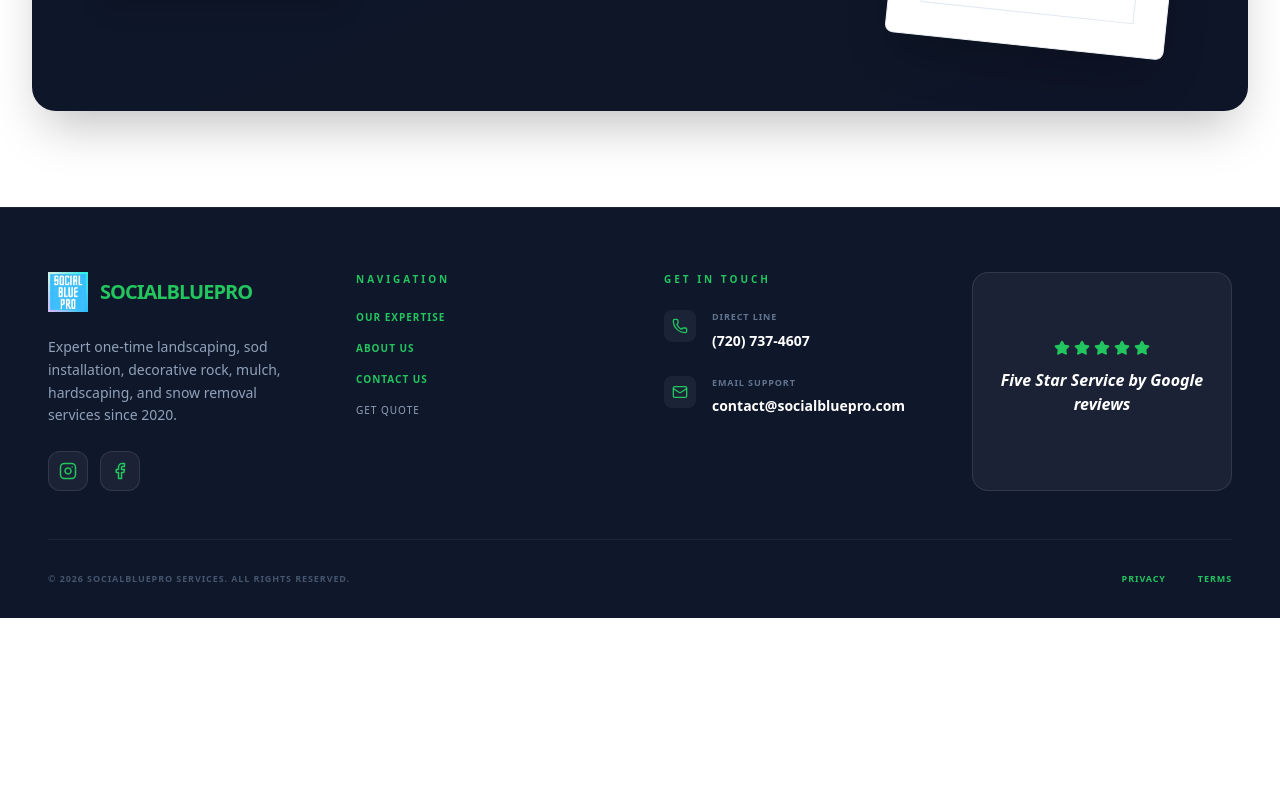
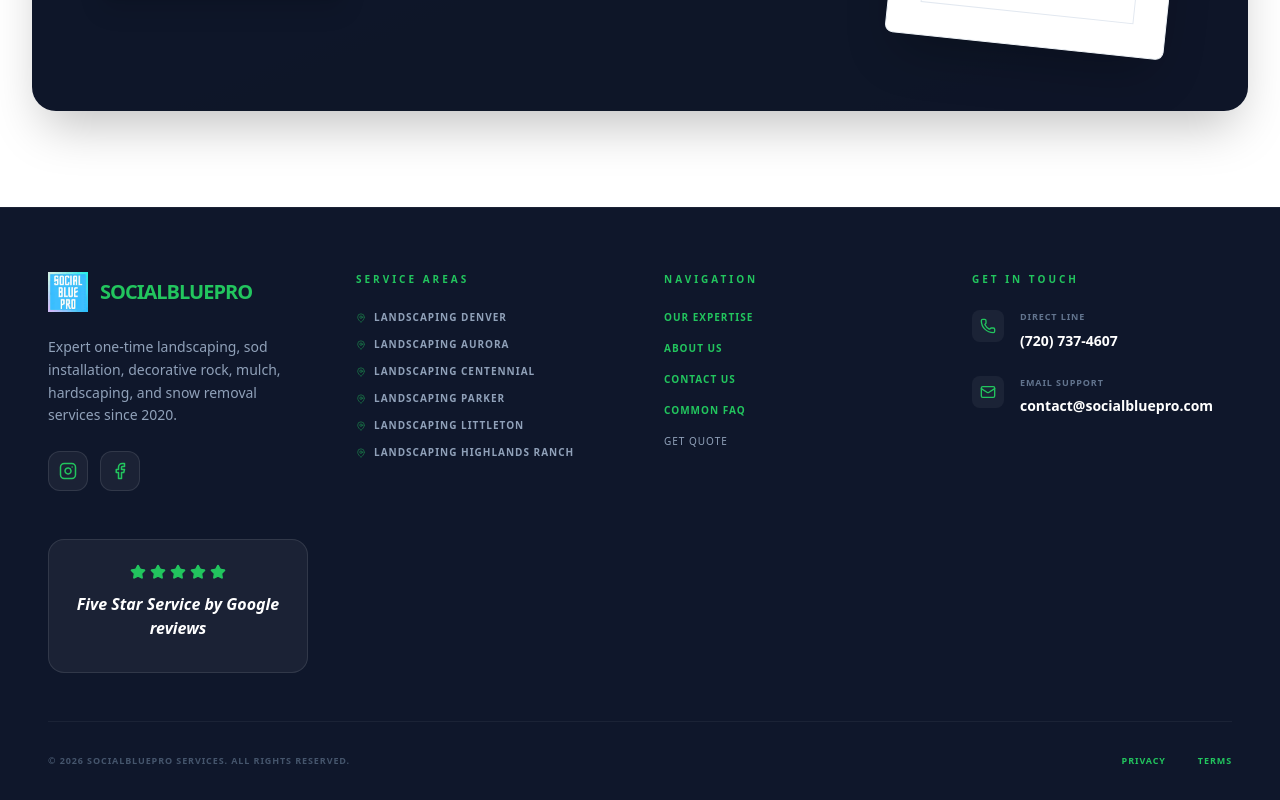
Before and after one commit to rafaelfmuniz/socialbluepro, a Next.js app: page / in a window 1280 px wide. Shown: the part 5654-6454 px from the top of the page. Before the commit the page ends 6272 px from the top, so only its background shows below. Built offline with nearby package versions, Linux system fonts and the light colour scheme; no server answers.

Commit message:
style: conecta páginas de SEO e FAQ na navegação e rodapé

```diff
--- a/src/components/Footer.tsx
+++ b/src/components/Footer.tsx
@@ -1,13 +1,16 @@
 "use client";
 
 import Link from "next/link";
-import { Phone, Mail, Instagram, Facebook, Star, ArrowUpRight } from "lucide-react";
+import { Phone, Mail, Instagram, Facebook, Star, ArrowUpRight, MapPin } from "lucide-react";
+import { locationsData } from "@/lib/locations-data";
 
 interface FooterProps {
   onGetQuote: () => void;
 }
 
 export default function Footer({ onGetQuote }: FooterProps) {
+  const topLocations = Object.values(locationsData).slice(0, 6);
+
   return (
     <footer className="bg-slate-900 text-white pt-12 md:pt-16 pb-8 relative overflow-hidden border-t border-white/5">
       <div className="container mx-auto px-6 md:px-12 relative z-10 max-w-7xl">
@@ -38,6 +41,24 @@ export default function Footer({ onGetQuote }: FooterProps) {
              </div>
           </div>
 
+          {/* Service Areas */}
+          <div>
+            <h4 className="text-[10px] uppercase tracking-[0.3em] font-black text-accent mb-6">Service Areas</h4>
+            <ul className="space-y-3">
+              {topLocations.map((loc) => (
+                <li key={loc.slug}>
+                  <Link
+                    href={`/locations/${loc.slug}`}
+                    className="text-slate-400 hover:text-white transition-colors text-[10px] uppercase tracking-widest font-bold flex items-center gap-2 group"
+                  >
+                    <MapPin size={10} className="text-accent/50 group-hover:text-accent" />
+                    Landscaping {loc.name}
+                  </Link>
+                </li>
+              ))}
+            </ul>
+          </div>
+
           {/* Quick Links */}
           <div>
             <h4 className="text-[10px] uppercase tracking-[0.3em] font-black text-accent mb-6">Navigation</h4>
@@ -45,6 +66,7 @@ export default function Footer({ onGetQuote }: FooterProps) {
                <li><Link href="/services" className="hover:text-white transition-colors flex items-center gap-2 group">Our Expertise <ArrowUpRight size={10} className="opacity-0 group-hover:opacity-100 transition-opacity" /></Link></li>
                <li><Link href="/about" className="hover:text-white transition-colors flex items-center gap-2 group">About Us <ArrowUpRight size={10} className="opacity-0 group-hover:opacity-100 transition-opacity" /></Link></li>
                <li><Link href="/contact" className="hover:text-white transition-colors flex items-center gap-2 group">Contact Us <ArrowUpRight size={10} className="opacity-0 group-hover:opacity-100 transition-opacity" /></Link></li>
+               <li><Link href="/faq" className="hover:text-white transition-colors flex items-center gap-2 group">Common FAQ <ArrowUpRight size={10} className="opacity-0 group-hover:opacity-100 transition-opacity" /></Link></li>
                <li><button onClick={onGetQuote} className="hover:text-white transition-colors flex items-center gap-2 group w-full text-left uppercase">Get Quote <ArrowUpRight size={10} className="opacity-0 group-hover:opacity-100 transition-opacity" /></button></li>
              </ul>
           </div>
--- a/src/components/Navbar.tsx
+++ b/src/components/Navbar.tsx
@@ -154,7 +154,8 @@ export default function Navbar({ onGetQuote }: NavbarProps) {
                  {[
                    { label: "Services", href: "/services" },
                    { label: "About", href: "/about" },
-                   { label: "Contact", href: "/contact" }
+                   { label: "Contact", href: "/contact" },
+                   { label: "FAQ", href: "/faq" }
                  ].map((item) => (
                   <Link
                     key={item.label}
```
